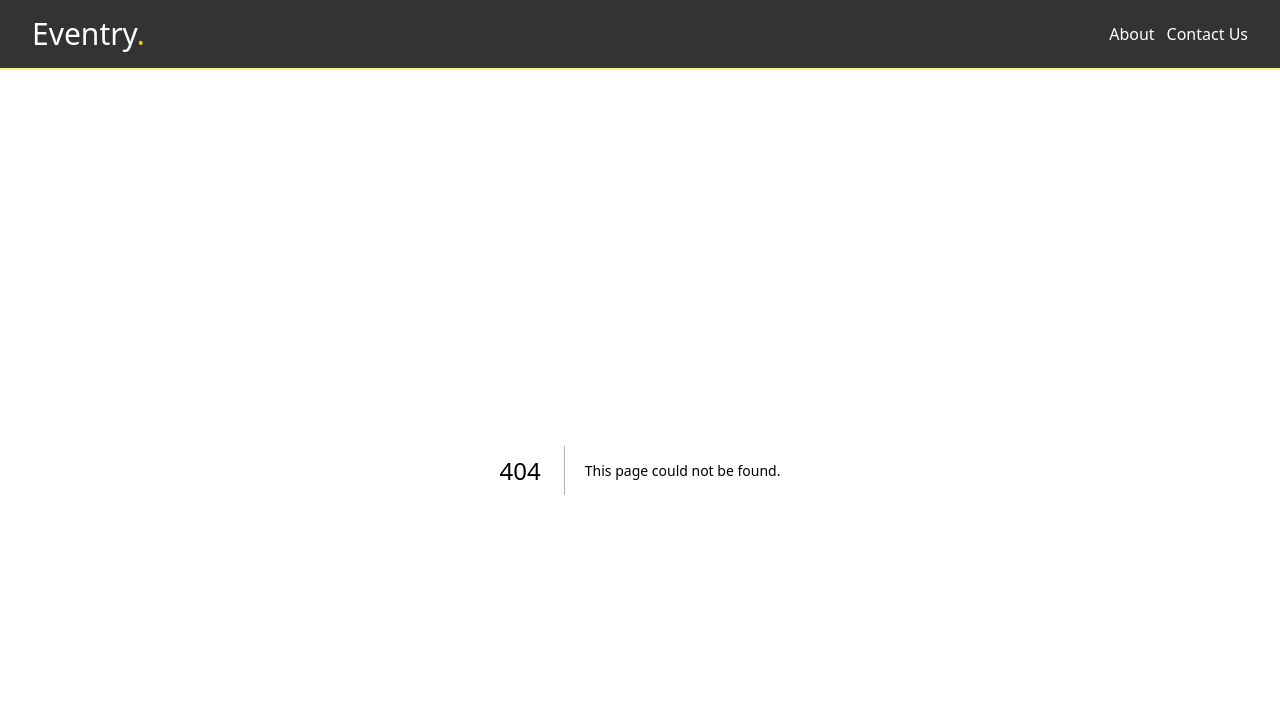
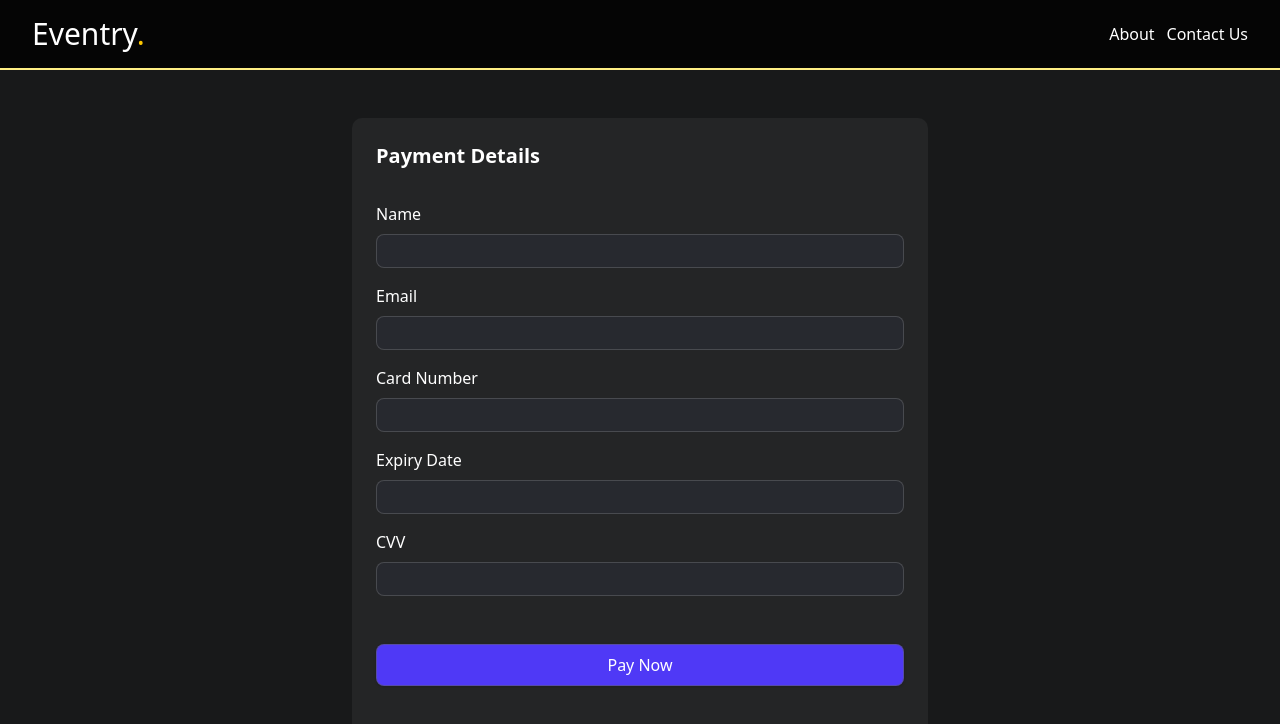
Before and after one commit to reznuhasan/eventry, a Next.js app: page /payment in a window 1280 px wide. Before the commit this address had no page. Shown: the top 724 px of the page. Built offline with nearby package versions, Linux system fonts and the light colour scheme.

Commit message:
payment part done

```diff
--- a/app/Sections/Details/HeroSection.jsx
+++ b/app/Sections/Details/HeroSection.jsx
@@ -1,3 +1,4 @@
+import GoingButton from "@/components/GoingButton"
 import Image from "next/image"
 
 const HeroSection = () => {
@@ -19,7 +20,7 @@ const HeroSection = () => {
 
                 <div className="w-full flex gap-4 mt-4 flex-1 ">
                     <button className="w-full">Interested</button>
-                    <button className="w-full">Going</button>
+                    <GoingButton/>
                 </div>
             </div>
         </div>
--- /dev/null
+++ b/app/payment/page.js
@@ -0,0 +1,44 @@
+import React from 'react'
+
+const  PaymentPage= () => {
+  return (
+  <section className="container">
+      <div className="bg-[#242526] p-6 rounded-lg max-w-xl mx-auto my-12">
+        <h2 className="font-bold text-xl mb-8">Payment Details</h2>
+
+        <form>
+          <div className="my-4 space-y-2">
+            <label htmlFor="name" className="block">Name</label>
+            <input type="text" id="name" className="w-full bg-[#27292F] border border-[#CCCCCC]/20 py-1 px-2 rounded-md" />
+          </div>
+
+          <div className="my-4 space-y-2">
+            <label htmlFor="email" className="block">Email</label>
+            <input type="email" id="email"
+              className="w-full bg-[#27292F] border border-[#CCCCCC]/20 py-1 px-2 rounded-md" />
+          </div>
+
+          <div className="my-4 space-y-2">
+            <label htmlFor="card" className="block">Card Number</label>
+            <input type="text" id="card" className="w-full bg-[#27292F] border border-[#CCCCCC]/20 py-1 px-2 rounded-md" />
+          </div>
+
+          <div className="my-4 space-y-2">
+            <label htmlFor="expiry" className="block">Expiry Date</label>
+            <input type="text" id="expiry"
+              className="w-full bg-[#27292F] border border-[#CCCCCC]/20 py-1 px-2 rounded-md" />
+          </div>
+
+          <div className="my-4 space-y-2">
+            <label htmlFor="cvv" className="block">CVV</label>
+            <input type="text" id="cvv" className="w-full bg-[#27292F] border border-[#CCCCCC]/20 py-1 px-2 rounded-md" />
+          </div>
+
+          <button type="submit" className="w-full my-8 bg-indigo-600 hover:bg-indigo-800 py-2 rounded-md">Pay Now</button>
+        </form>
+      </div>
+    </section>
+  )
+}
+
+export default PaymentPage
--- a/components/EventCard.jsx
+++ b/components/EventCard.jsx
@@ -1,8 +1,10 @@
 import Image from 'next/image'
 import Link from 'next/link'
 import React from 'react'
+import GoingButton from './GoingButton'
 
 const EventCard = () => {
+
     return (
         <div className="overflow-hidden rounded-md bg-[#242526]">
             <Image src="/google-io-2023-1.png" alt="Event 1" width="200" height="200" className="w-full" />
@@ -18,8 +20,7 @@ const EventCard = () => {
 
                 <div className="w-full flex gap-4 mt-4">
                     <button className="w-full bg-indigo-600 hover:bg-indigo-800">Interested</button>
-
-                    <button className="w-full">Going</button>
+                    <GoingButton/>
                 </div>
             </div>
         </div>
--- /dev/null
+++ b/components/GoingButton.jsx
@@ -0,0 +1,17 @@
+'use client'
+
+import { useRouter } from "next/navigation"
+
+const GoingButton = () => {
+    const router = useRouter()
+    const handleGoing = () => {
+        router.push("/payment")
+    }
+    return (
+        <>
+            <button onClick={handleGoing} className="w-full">Going</button>
+        </>
+    )
+}
+
+export default GoingButton
```
